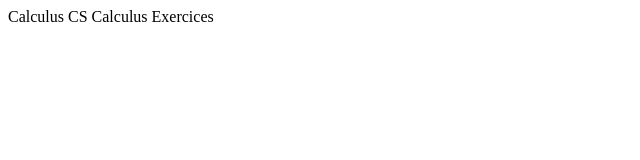
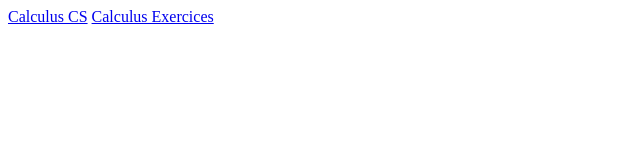
Before and after one commit to gho7l/pdfs, a plain HTML site: page index.html in a window 1280 px wide. Shown: the whole page, without its empty margins (0-640 px from the left). Drawn offline with Linux system fonts and the light colour scheme.

Commit message:
Update index.html

```diff
--- a/index.html
+++ b/index.html
@@ -5,7 +5,7 @@
 	    <title>PDFS</title>
 	</head>
 	<body>
-	    <a download="pdf/Calculus_CS">Calculus CS</a>
-		<a download="pdf/Calculus_Exercices">Calculus Exercices</a>
+	    <a href="pdf/Calculus_CS" download>Calculus CS</a>
+		<a href="pdf/Calculus_Exercices" download>Calculus Exercices</a>
 	</body>
 </html>
```
